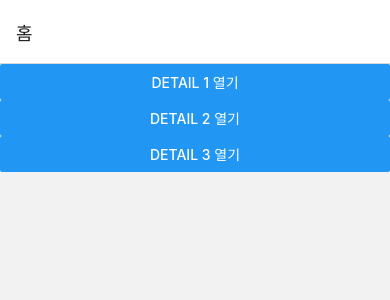
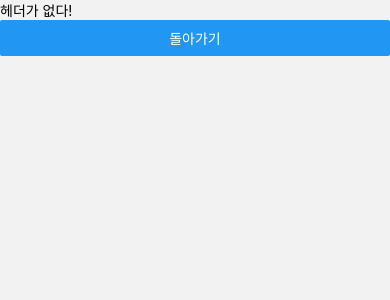
Before and after one commit to LNSol/react-native-tutorial, a React Native app: screen /Headerless in a window 390 px wide. Shown: the top 300 px of the page. Built offline with nearby package versions, Linux system fonts and the light colour scheme.

Commit message:
헤더 커스터마이징

```diff
--- a/App.tsx
+++ b/App.tsx
@@ -3,10 +3,12 @@ import {NavigationContainer} from '@react-navigation/native';
 import {createNativeStackNavigator} from '@react-navigation/native-stack';
 import HomeScreen from './screens/HomeScreen';
 import DetailScreen from './screens/DetailScreen';
+import HeaderlessScreen from './screens/HeaderlessScreen';
 
 export type RootStackParamList = {
   Home: undefined;
   Detail: {id: number};
+  Headerless: undefined;
 };
 
 const Stack = createNativeStackNavigator<RootStackParamList>();
@@ -14,13 +16,44 @@ const Stack = createNativeStackNavigator<RootStackParamList>();
 const App = () => {
   return (
     <NavigationContainer>
-      <Stack.Navigator initialRouteName="Home">
+      <Stack.Navigator
+        initialRouteName="Home"
+        screenOptions={{
+          headerShown: false,
+        }}>
         <Stack.Screen
           name="Home"
           component={HomeScreen}
-          options={{title: '홈'}}
+          options={{
+            title: '홈',
+            // 헤더 블록에 대한 스타일
+            headerStyle: {
+              backgroundColor: '#29b6f6',
+            },
+            // 헤더의 텍스트, 버튼들 색상
+            headerTintColor: '#fff',
+            // 타이틀 텍스트의 스타일
+            headerTitleStyle: {
+              fontWeight: 'bold',
+              fontSize: 20,
+            },
+          }}
         />
-        <Stack.Screen name="Detail" component={DetailScreen} />
+        <Stack.Screen
+          name="Detail"
+          component={DetailScreen}
+          options={({route}) => ({
+            title: `상세 페이지 - ${route.params.id}`,
+            headerBackTitle: '',
+          })}
+        />
+        <Stack.Screen
+          name="Headerless"
+          component={HeaderlessScreen}
+          options={{
+            headerShown: false,
+          }}
+        />
       </Stack.Navigator>
     </NavigationContainer>
   );
--- a/screens/DetailScreen.tsx
+++ b/screens/DetailScreen.tsx
@@ -1,17 +1,22 @@
 import React from 'react';
 import {StyleSheet, View, Text, Button} from 'react-native';
+import {SafeAreaView} from 'react-native-safe-area-context';
 import {StackScreenProps} from '@react-navigation/stack';
 import {RootStackParamList} from '../App';
 
 type DetailScreenProps = StackScreenProps<RootStackParamList, 'Detail'>;
 
 const DetailScreen = ({route, navigation}: DetailScreenProps) => {
-  const {id} = route.params;
-  console.log(route);
+  // const {id} = route.params;
+
+  // useEffect(() => {
+  //   navigation.setOptions({title: `상세 페이지 - ${route.params.id}`});
+  // }, [navigation, route.params.id]);
 
   return (
+    <SafeAreaView style={styles.safeView}>
       <View style={styles.container}>
-      <Text style={styles.text}>id: {id}</Text>
+        <Text style={styles.text}>id: {route.params.id}</Text>
         <View style={styles.buttons}>
           <Button
             title="이전"
@@ -22,16 +27,20 @@ const DetailScreen = ({route, navigation}: DetailScreenProps) => {
           <Button
             title="다음"
             onPress={() => {
-            // navigation.navigate('Detail', {id: id + 1});
-            navigation.push('Detail', {id: id + 1});
+              // navigation.navigate('Detail', {id: route.params.id + 1});
+              navigation.push('Detail', {id: route.params.id + 1});
             }}
           />
           <Button title="처음으로" onPress={() => navigation.popToTop()} />
         </View>
       </View>
+    </SafeAreaView>
   );
 };
 const styles = StyleSheet.create({
+  safeView: {
+    flex: 1,
+  },
   container: {
     flex: 1,
     justifyContent: 'center',
--- /dev/null
+++ b/screens/HeaderlessScreen.tsx
@@ -0,0 +1,26 @@
+import React from 'react';
+import {useSafeAreaInsets, SafeAreaView} from 'react-native-safe-area-context';
+import {Button, Text, View} from 'react-native';
+import {StackScreenProps} from '@react-navigation/stack';
+import {RootStackParamList} from '../App';
+
+type HeaderlessScreen = StackScreenProps<RootStackParamList, 'Headerless'>;
+
+const HeaderlessScreen = ({navigation}: HeaderlessScreen) => {
+  const {top} = useSafeAreaInsets();
+  console.log('top > ', top);
+
+  return (
+    <>
+      {/* <View style={[styles.statusBar, {height: top}]} /> */}
+      <SafeAreaView>
+        <View>
+          <Text>헤더가 없다!</Text>
+          <Button title="돌아가기" onPress={() => navigation.pop()} />
+        </View>
+      </SafeAreaView>
+    </>
+  );
+};
+
+export default HeaderlessScreen;
--- a/screens/HomeScreen.tsx
+++ b/screens/HomeScreen.tsx
@@ -1,17 +1,18 @@
 import React from 'react';
-import {View, Text, Button} from 'react-native';
+import {Button} from 'react-native';
 import {StackScreenProps} from '@react-navigation/stack';
 import {RootStackParamList} from '../App';
+import {SafeAreaView} from 'react-native-safe-area-context';
 
 type HomeScreenProps = StackScreenProps<RootStackParamList, 'Home'>;
 
 const HomeScreen = ({navigation}: HomeScreenProps) => {
   return (
-    <View>
+    <SafeAreaView>
       <Button
         title="Detail 1 열기"
         onPress={() => {
-          // navigation.navigate('Detail');
+          // navigation.navigate('Detail', {id: 1});
           navigation.push('Detail', {id: 1});
         }}
       />
@@ -29,7 +30,11 @@ const HomeScreen = ({navigation}: HomeScreenProps) => {
           navigation.push('Detail', {id: 3});
         }}
       />
-    </View>
+      <Button
+        title="Headerless 화면 열기"
+        onPress={() => navigation.push('Headerless')}
+      />
+    </SafeAreaView>
   );
 };
 export default HomeScreen;
```
Lines whose indentation alone changed are shown as unchanged.
